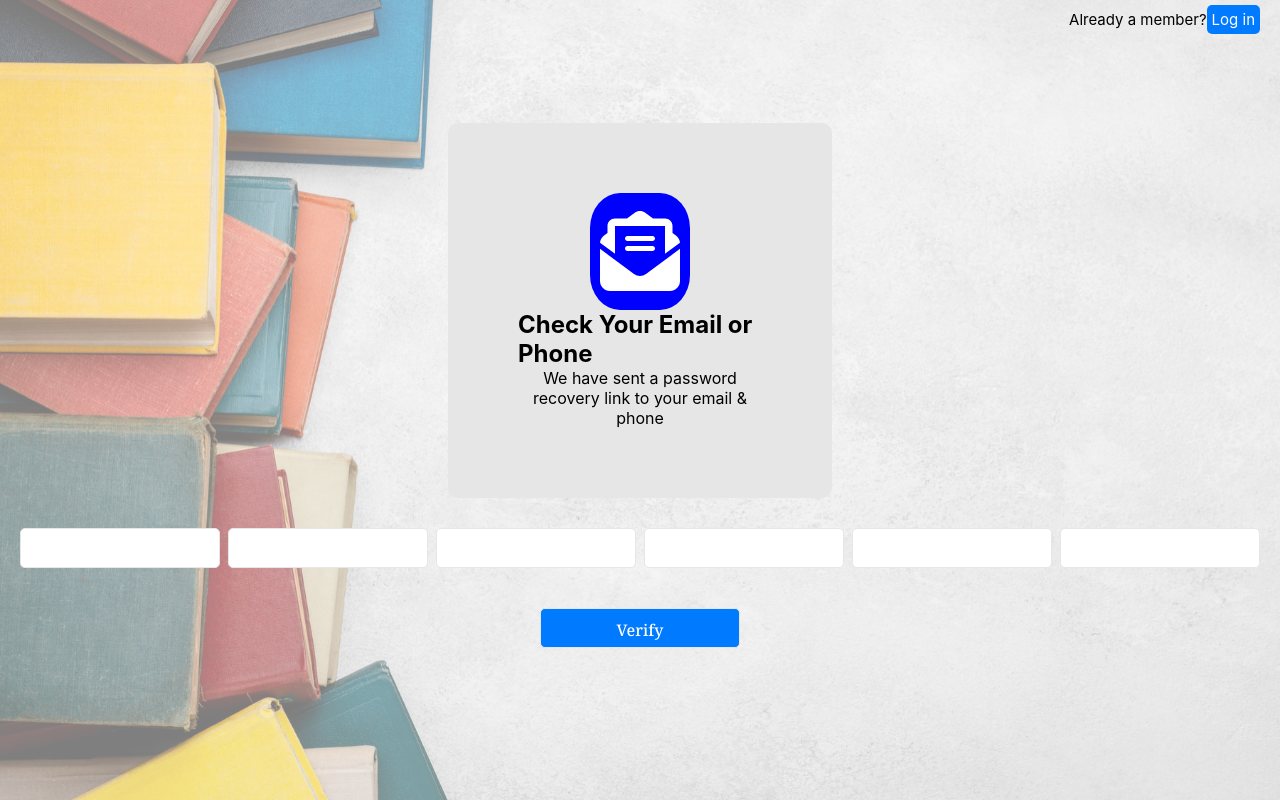
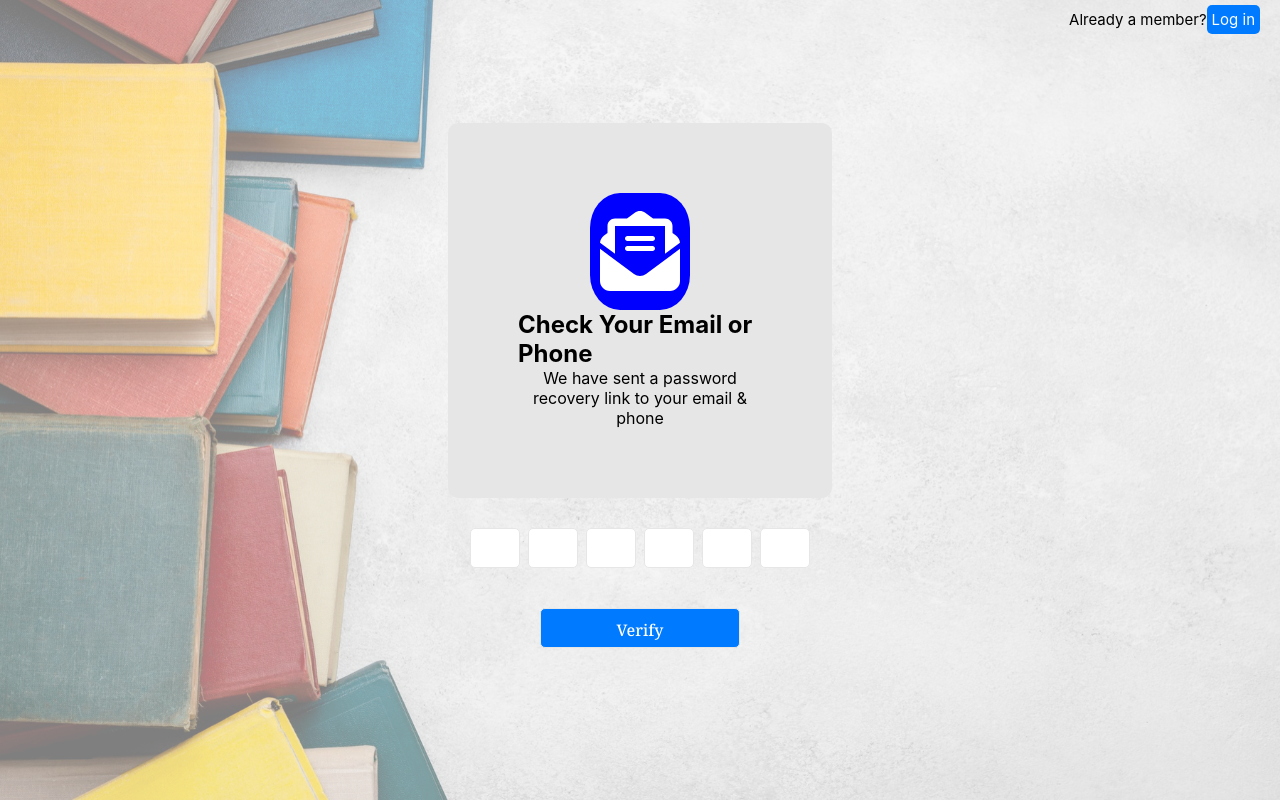
Before and after one commit to paranietharan74/library-management-system-website, a React (Create React App) app: page /verify-email in a window 1280 px wide. Built offline with nearby package versions, Linux system fonts and the light colour scheme; a web font is replaced by a local one.

Commit message:
verify otp  page corrected

```diff
--- a/src/Pages/style/VerifyEmail.module.css
+++ b/src/Pages/style/VerifyEmail.module.css
@@ -63,7 +63,7 @@
 }
 
 .form-group input {
-    width: 200px;
+    width: 50px;
     height: 40px;
     border-radius: 5px;
     border: 1px solid #e6e6e6;
```
